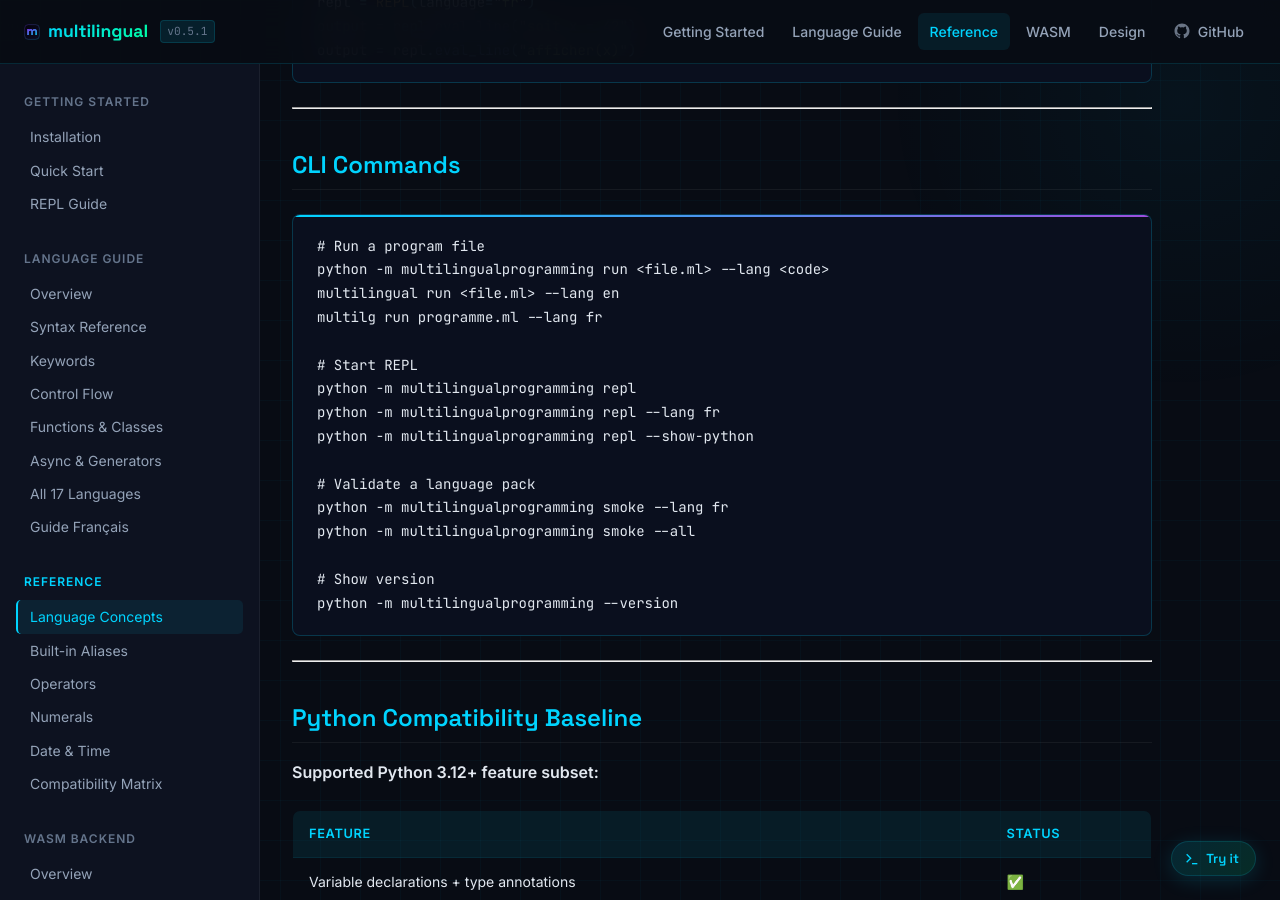
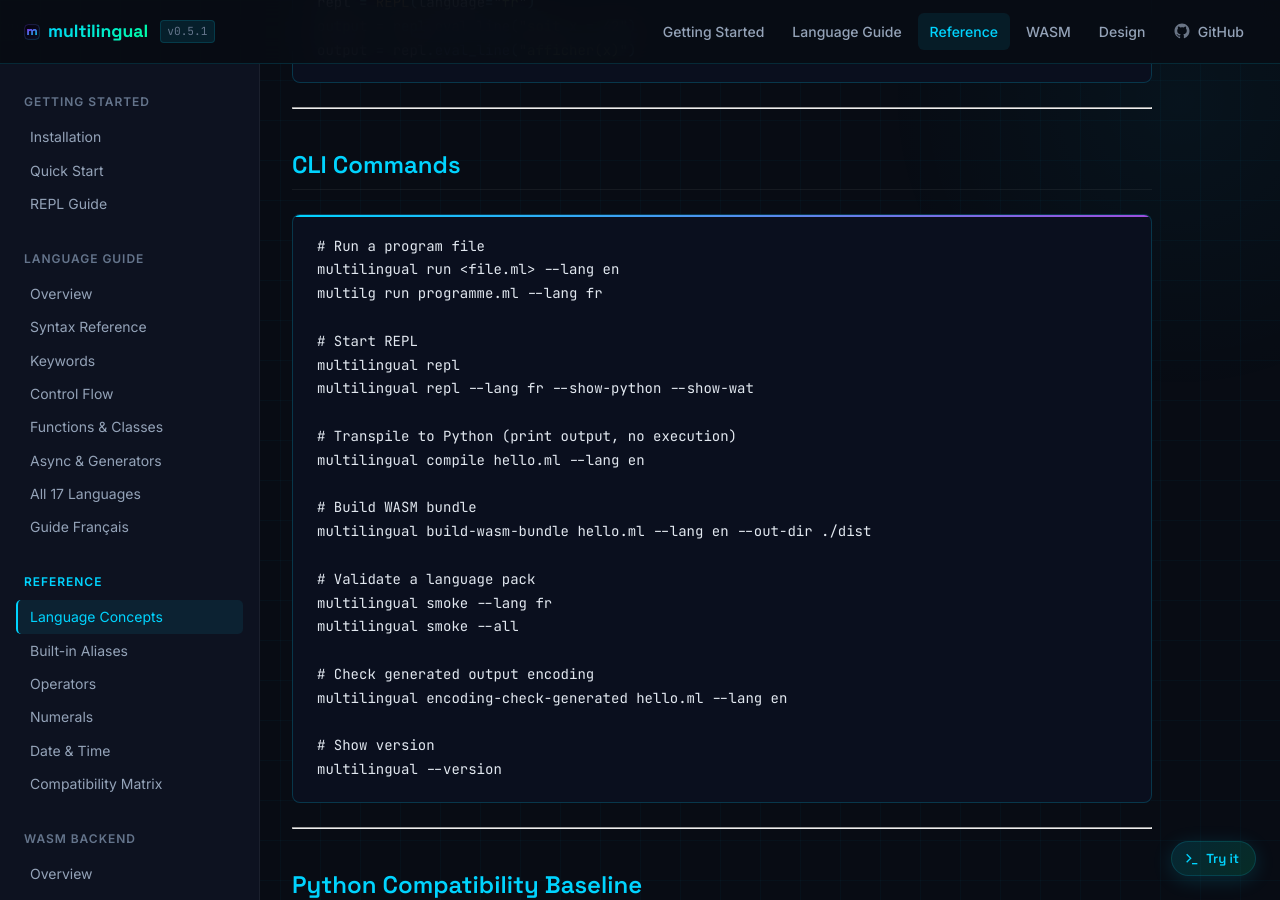
Before and after one commit to multilingualprogramming/docs, a Jekyll site: the page built from reference/index.md, in a window 1280 px wide and 900 px high, scrolled down 8577 px. Built offline with Jekyll 4.4.1, drawn with Linux system fonts in a browser that asks for light colours; some of the changed text lies outside the part shown.

Commit message:
Update documentation to the latest version

````diff
--- a/reference/index.md
+++ b/reference/index.md
@@ -356,21 +356,28 @@ output = repl.eval_line("afficher(x)")
 
 ```bash
 # Run a program file
-python -m multilingualprogramming run <file.ml> --lang <code>
 multilingual run <file.ml> --lang en
 multilg run programme.ml --lang fr
 
 # Start REPL
-python -m multilingualprogramming repl
-python -m multilingualprogramming repl --lang fr
-python -m multilingualprogramming repl --show-python
+multilingual repl
+multilingual repl --lang fr --show-python --show-wat
+
+# Transpile to Python (print output, no execution)
+multilingual compile hello.ml --lang en
+
+# Build WASM bundle
+multilingual build-wasm-bundle hello.ml --lang en --out-dir ./dist
 
 # Validate a language pack
-python -m multilingualprogramming smoke --lang fr
-python -m multilingualprogramming smoke --all
+multilingual smoke --lang fr
+multilingual smoke --all
+
+# Check generated output encoding
+multilingual encoding-check-generated hello.ml --lang en
 
 # Show version
-python -m multilingualprogramming --version
+multilingual --version
 ```
 
 ---
@@ -420,4 +427,15 @@ python -m multilingualprogramming --version
 | Localized built-in aliases (41 concepts) | ✅ |
 | Surface normalization (SOV/RTL languages) | ✅ |
 
-**858 tests across 78 test suites** provide the compatibility baseline.
+**~1,797 tests across 58 test files** provide the compatibility baseline.
+
+---
+
+## Version History
+
+| Version | Highlights |
+|---------|-----------|
+| `0.5.1` | Documentation updates |
+| `0.5.0` | WAT/WASM OOP object model; class lowering with linear-memory bump allocator; inheritance with C3 MRO; `super()` resolution; WAT execution tests; SemanticAnalyzer plain-assignment fix |
+| `0.4.0` | WAT/WASM code generation; browser playground; WASM backend with 25+ Python fallbacks; 20 corpus projects |
+| `0.3.0` | Earlier milestone |
````
Also changed, not shown: other parts of reference/index.md (+1 -1 lines), design/index.md (+12 -11 lines), index.md (+12 -12 lines), reference/compatibility.md (+19 -7 lines), wasm/architecture.md (+76 -1 lines), wasm/index.md (+39 -5 lines).
